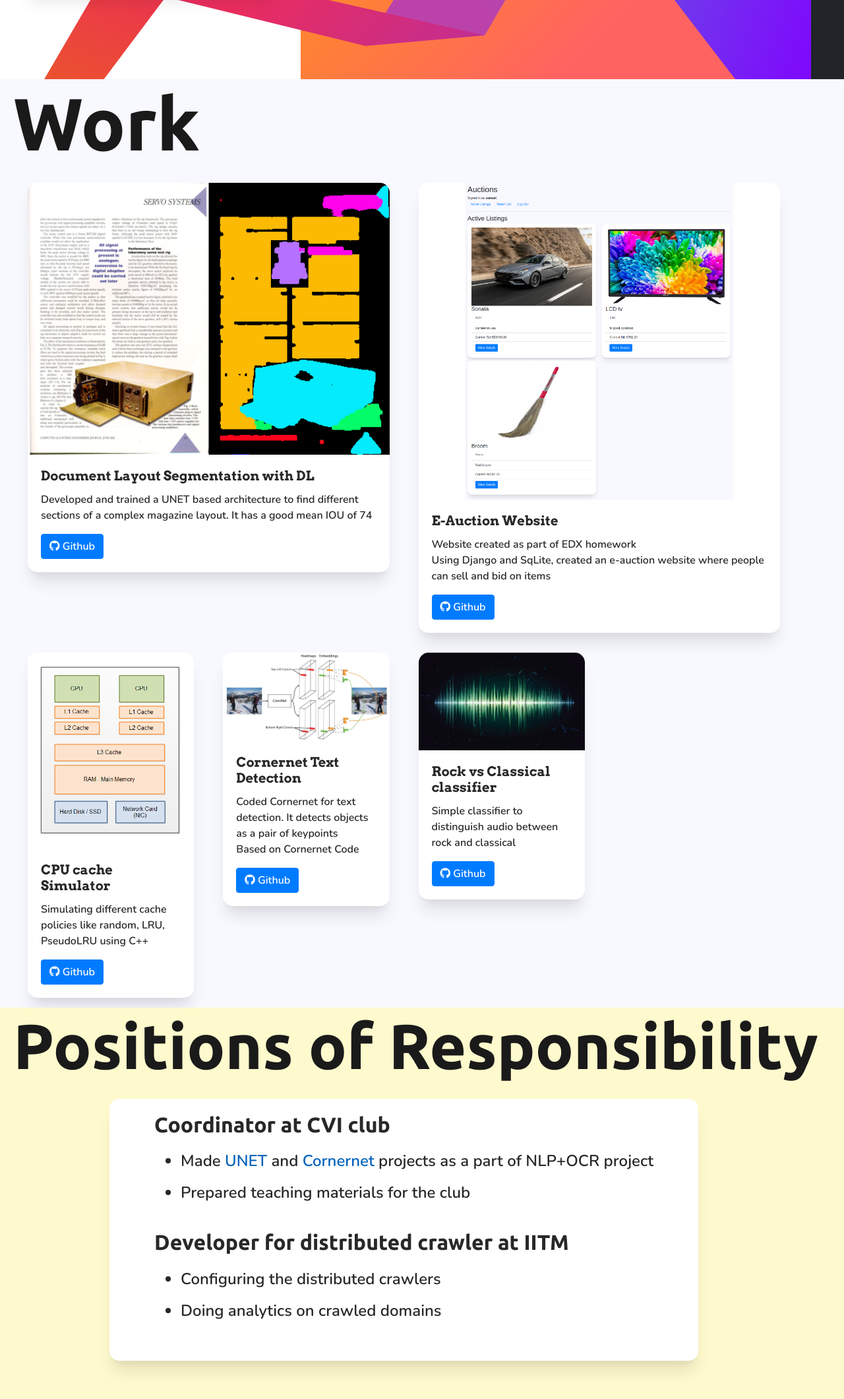
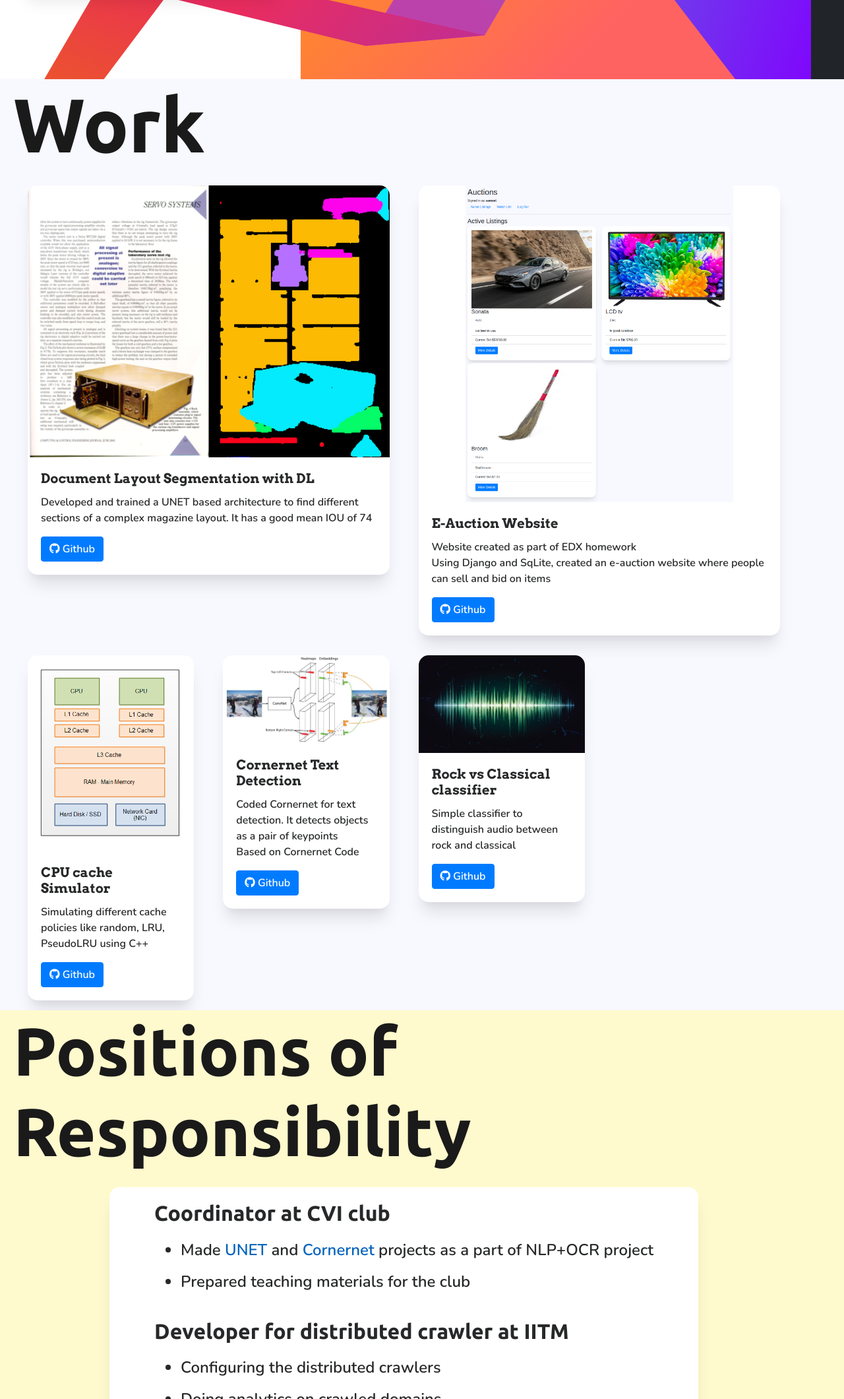
Before and after one commit to SamuelMosesA/SamuelMosesA.github.io, a plain HTML site: page index.html in a window 1280 px wide. Shown: the part 680-2800 px from the top of the page at 66% size. Drawn offline with nearby package versions, Linux system fonts and the light colour scheme; a script that the page names is missing.

Commit message:
changed the heading size

```diff
--- a/style.scss
+++ b/style.scss
@@ -378,7 +378,7 @@ header.mobile-on {
 
   h1 {
     font-family: Ubuntu, serif;
-    font-size: 14vh;
+    font-size: 9vw;
     color: #1a1a1a;
 
     position: relative;
@@ -439,7 +439,7 @@ header.mobile-on {
 
   h1 {
     font-family: Ubuntu, serif;
-    font-size: 12vh;
+    font-size: 8vw;
     color: #1a1a1a;
 
     position: relative;
@@ -523,7 +523,7 @@ header.mobile-on {
 
   h1 {
     font-family: Ubuntu, serif;
-    font-size: 14vh;
+    font-size: 9vw;
     color: ghostwhite;
 
     position: relative;
```
Also changed, not shown: style.css.
